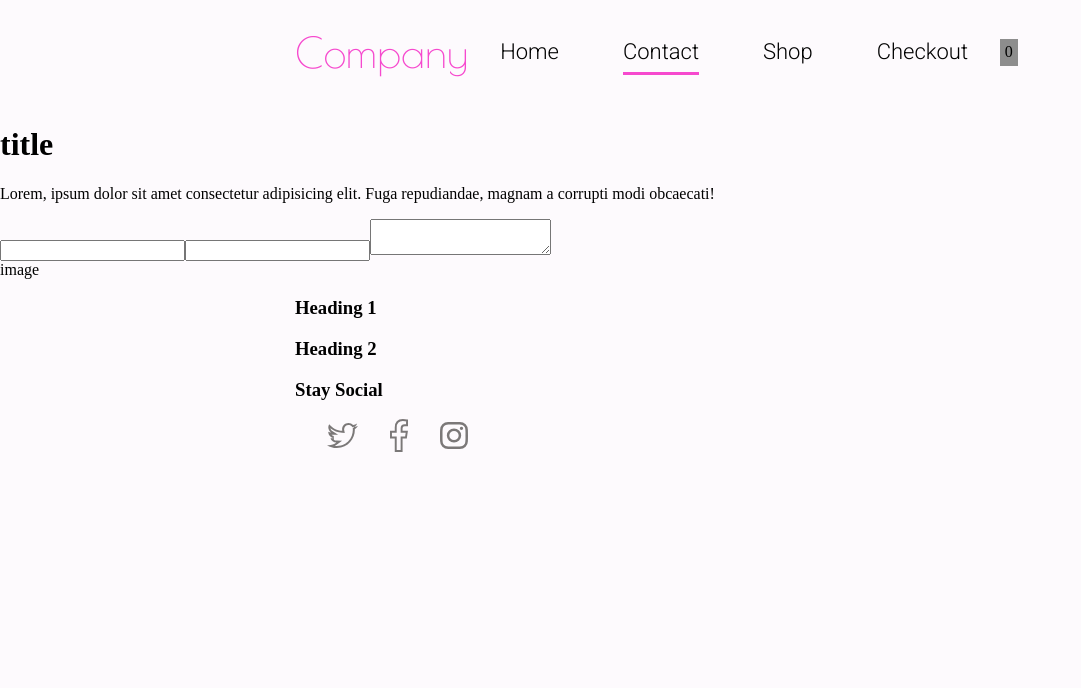
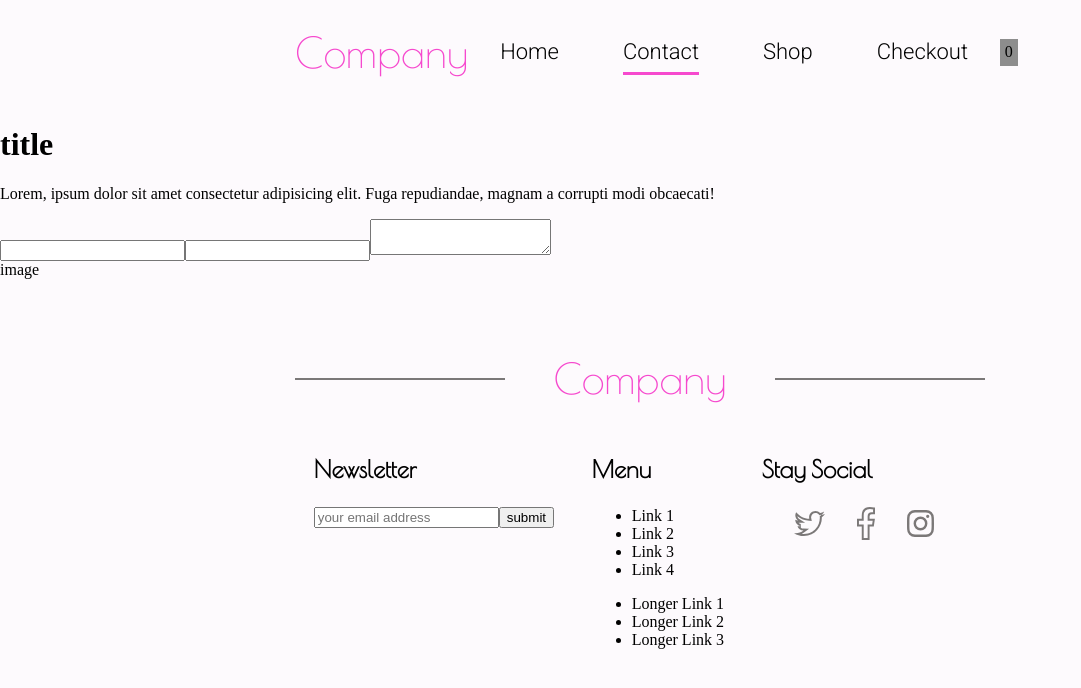
Before and after one commit to RahinF/shop, a React (Create React App) app: page /contact in a window 1280 px wide. Shown: the top 688 px of the page, without its empty margins (0-1081 px from the left). Built offline with nearby package versions, Linux system fonts and the light colour scheme.

Commit message:
added styling and data to Footer

```diff
--- a/src/Footer.js
+++ b/src/Footer.js
@@ -1,24 +1,86 @@
-import React from 'react'
-import SocialMedia from './SocialMedia'
-import { Container } from "./globalStyles"
+import React from "react";
+import SocialMedia from "./SocialMedia";
+import { Container, StyledH3 } from "./globalStyles";
+import styled from "styled-components";
+
+const FlexContainer = styled.div`
+  display: flex;
+  justify-content: space-around;
+`;
+
+const LogoContainer = styled.div`
+  align-self: end;
+  display: flex;
+  align-items: center;
+  justify-content: center;
+
+  &:before,
+  &:after {
+    content: "";
+    width: 100%;
+    height: 2px;
+    background: #7b7878;
+  }
+`;
+
+const Logo = styled.h1`
+  justify-self: center;
+  font-family: "Poiret One", cursive;
+  font-size: 2.6rem;
+  font-weight: normal;
+  color: #f649ce;
+  padding: 0 3rem;
+`;
+
+const FooterContainer = styled.footer`
+  margin-top: 3rem;
+  margin-bottom: 3rem;
+`;
 
 function Footer() {
   return (
+    <FooterContainer>
       <Container>
-            <footer>
+        <LogoContainer>
+          <Logo>Company</Logo>
+        </LogoContainer>
+
+        <FlexContainer>
           <div>
-                    <h3>Heading 1</h3>
+            <StyledH3>Newsletter</StyledH3>
+
+            <form>
+              <input type="text" placeholder="your email address" />
+              <button type="submit">submit</button>
+            </form>
           </div>
+
           <div>
-                    <h3>Heading 2</h3>
+            <StyledH3>Menu</StyledH3>
+            <div>
+              <ul>
+                <li>Link 1</li>
+                <li>Link 2</li>
+                <li>Link 3</li>
+                <li>Link 4</li>
+              </ul>
+              <ul>
+                <li>Longer Link 1</li>
+                <li>Longer Link 2</li>
+                <li>Longer Link 3</li>
+              </ul>
             </div>
+          </div>
+
           <div>
-                    <h3>Stay Social</h3>
+            <StyledH3>Stay Social</StyledH3>
             <SocialMedia />
           </div>
-            </footer>
+
+        </FlexContainer>
       </Container>
-    )
+    </FooterContainer>
+  );
 }
 
-export default Footer
+export default Footer;
```
Also changed, not shown: 1 other file (tests, documents, lock files or other folders). Lines whose indentation alone changed are shown as unchanged.
